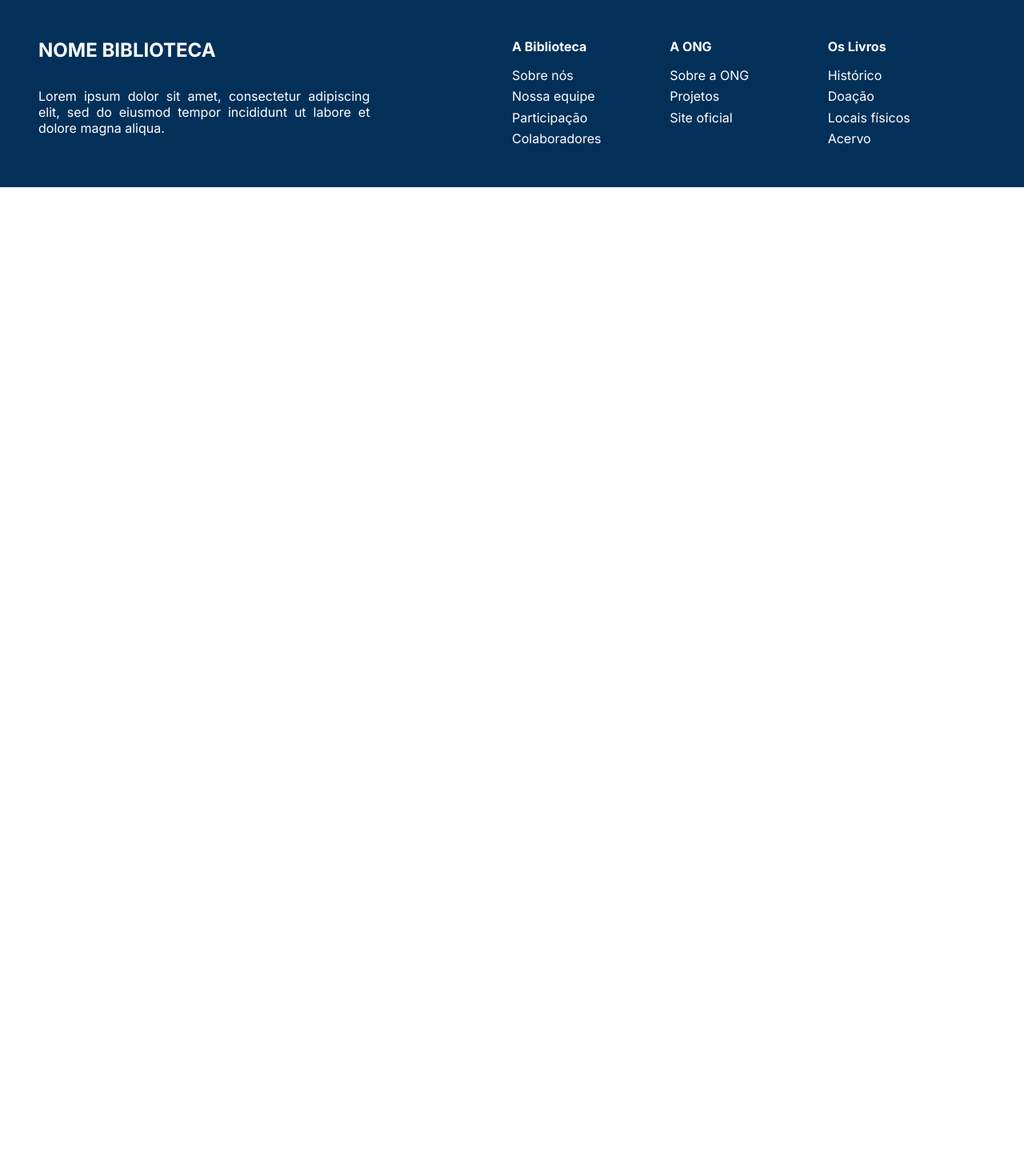
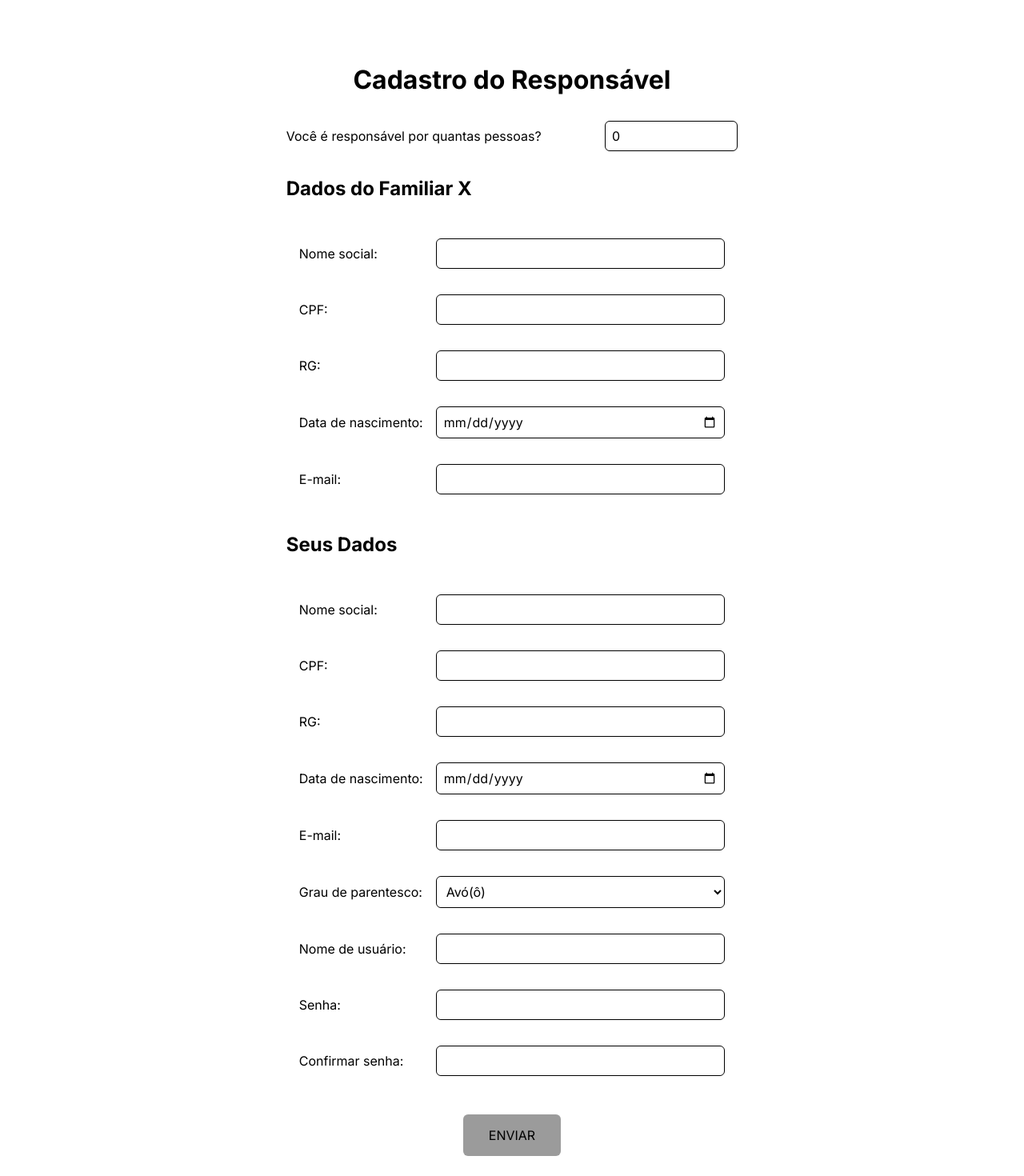
Before and after one commit to ViniRech/sistema-biblioteca-vue, a Vue app: page /signup/guardian in a window 1280 px wide. Shown: the top 1470 px of the page at 80% size. Before the commit the page ends 800 px from the top, so only its background shows below. Built offline with nearby package versions, Linux system fonts and the light colour scheme.

Commit message:
GuardianSignup.vue creation

```diff
--- a/src/router/index.js
+++ b/src/router/index.js
@@ -3,6 +3,7 @@ import HomeView from '../views/HomeView.vue';
 import LoginView from '../views/LoginView.vue';
 import SignupView from '../views/SignupView.vue';
 import FamilyMemberSingup from '../views/FamilyMemberSingup.vue';
+import GuardianSignup from '../views/GuardianSignup.vue';
 
 const router = createRouter({
   history: createWebHistory(import.meta.env.BASE_URL),
@@ -27,6 +28,11 @@ const router = createRouter({
       name: 'family-member',
       component: FamilyMemberSingup,
     },
+    {
+      path: '/signup/guardian',
+      name: 'guardian',
+      component: GuardianSignup,
+    },
   ],
 });
 
--- /dev/null
+++ b/src/views/GuardianSignup.vue
@@ -0,0 +1,175 @@
+<script setup>
+import { ref, reactive } from 'vue';
+
+const numberFamilyMember = ref(0);
+const confirmPassword = ref('');
+const kinshipOptions = ref([
+    'Avó(ô)', 'Esposa(o)', 'Filha(o)', 'Irmã(ão)', 'Madastra', 'Mãe',
+    'Padastro', 'Pai', 'Prima(o)', 'Sobrinha(o)', 'Tia(o)',
+]);
+
+const familyMember = reactive({
+    socialName: '',
+    cpf: '',
+    rg: '',
+    dateOfBirth: '',
+    email: '',
+});
+
+const guardian = reactive({
+    socialName: '',
+    cpf: '',
+    rg: '',
+    dateOfBirth: '',
+    email: '',
+    kinship: '',
+    userName: '',
+    password: '',
+});
+
+
+</script>
+
+<template>
+    <main class="guardian-form-page">
+        <h1>Cadastro do Responsável</h1>
+
+        <section class="number-people">
+            <label for="number-people">Você é responsável por quantas pessoas?</label>
+            <input type="number" name="number-people" id="number-people" min="1" max="30" v-model="numberFamilyMember">
+            <!-- Para criar uma variável para cada membro da família se deve colocar o familyMember dentro de uma array? -->
+        </section>
+
+        <section class="form-section">
+            <h2>Dados do Familiar X</h2>
+            <form class="form">
+                <div>
+                    <label for="family-member-social-name">Nome social:</label>
+                    <input type="text" name="family-member-social-name" id="family-member-social-name" v-model="familyMember.name">
+                </div>
+                <div>
+                    <label for="family-member-cpf">CPF:</label>
+                    <input type="text" name="family-member-cpf" id="family-member-cpf" v-model="familyMember.cpf">
+                </div>
+                <div>
+                    <label for="family-member-rg">RG:</label>
+                    <input type="text" name="family-member-rg" id="family-member-rg" v-model="familyMember.rg">
+                </div>
+                <div>
+                    <label for="family-member-date-of-birth">Data de nascimento:</label>
+                    <input type="date" name="family-member-date-of-birth" id="family-member-date-of-birth" v-model="familyMember.dateOfBirth">
+                </div>
+                <div>
+                    <label for="family-member-email">E-mail:</label>
+                    <input type="email" name="family-member-email" id="family-member-email" v-model="familyMember.email">
+                </div>
+            </form>
+        </section>
+
+        <section class="form-section">
+            <h2>Seus Dados</h2>
+            <form class="form">
+                <div>
+                    <label for="guardian-social-name">Nome social:</label>
+                    <input type="text" name="guardian-social-name" id="guardian-social-name" v-model="guardian.name">
+                </div>
+                <div>
+                    <label for="guardian-cpf">CPF:</label>
+                    <input type="text" name="guardian-cpf" id="guardian-cpf" v-model="guardian.cpf">
+                </div>
+                <div>
+                    <label for="guardian-rg">RG:</label>
+                    <input type="text" name="guardian-rg" id="guardian-rg" v-model="guardian.rg">
+                </div>
+                <div>
+                    <label for="guardian-date-of-birth">Data de nascimento:</label>
+                    <input type="date" name="guardian-date-of-birth" id="guardian-date-of-birth" v-model="guardian.dateOfBirth">
+                </div>
+                <div>
+                    <label for="guardian-email">E-mail:</label>
+                    <input type="email" name="guardian-email" id="guardian-email" v-model="guardian.email">
+                </div>
+                <div>
+                    <label for="guardian-kinship">Grau de parentesco:</label>
+                    <select name="guardian-kinship" id="guardian-kinship">
+                        <option v-for="(kinship, index) in kinshipOptions" :key="index" :value="index">{{ kinship }}</option>
+                    </select>
+                </div>
+                <div>
+                    <label for="guardian-user-name">Nome de usuário:</label>
+                    <input type="text" name="guardian-user-name" id="guardian-user-name" v-model="guardian.userName">
+                </div>
+                <div>
+                    <label for="guardian-password">Senha:</label>
+                    <input type="password" name="guardian-password" id="guardian-password" v-model="guardian.password">
+                </div>
+                <div>
+                    <label for="guardian-confirm-password">Confirmar senha:</label>
+                    <input type="password" name="guardian-confirm-password" id="guardian-confirm-password" v-model="confirmPassword">
+                </div>
+            </form>
+        </section>
+
+        <button class="btn">ENVIAR</button>
+    </main>
+</template>
+
+<style scoped>
+    .guardian-form-page {
+        display: grid;
+        row-gap: 2rem;
+        justify-content: center;
+        justify-items: center;
+        padding: 5rem 1rem;
+    }
+
+    .guardian-form-page h1 {
+        text-align: center;
+    }
+
+    .number-people {
+        display: grid;
+        grid-template-columns: auto auto;
+        align-items: center;
+        width: 100%;
+    }
+
+    .form-section {
+        display: grid;
+        row-gap: 2rem;
+    }
+
+    .form div {
+        display: grid;
+        grid-template-columns: 3fr 7fr;
+        align-items: center;
+        column-gap: 1rem;
+        padding: 1rem;
+    }
+
+    .number-people input, .form div input, .form div select {
+        padding: .5rem;
+        background-color: var(--vt-c-transparent);
+        border: 1px solid var(--vt-c-black);
+        border-radius: 6px;
+        font-size: 1rem;
+    }
+
+    .btn {
+        background-color: var(--vt-c-dark-gray);
+        border: none;
+        border-radius: 6px;
+        padding: 1rem 2rem;
+        font-size: 1rem
+    }
+
+    .btn:hover {
+        color: var(--vt-c-white);
+        background-color: var(--vt-c-dark-blue);
+    }
+
+    .btn:active {
+        color: var(--vt-c-white);
+        background-color: var(--vt-c-black);
+    }
+</style>
--- a/src/views/SignupView.vue
+++ b/src/views/SignupView.vue
@@ -6,14 +6,16 @@
         <h2>Quem é você?</h2>
         <section class="box-select-user">
             <div>
-                <router-link to="/signup/family-member">
+                <router-link to="/signup/family-member" exact>
                     <h3>Familiar</h3>
                     <img src="../img/garoto.png" alt="Familiar">
                 </router-link>
             </div>
             <div>
-                <h3>Resposável</h3>
-                <img src="../img/pai-e-filho.png" alt="Responsável">
+                <router-link to="/signup/guardian" exact>
+                    <h3>Resposável</h3>
+                    <img src="../img/pai-e-filho.png" alt="Responsável">
+                </router-link>
             </div>
             <div>
                 <h3>Funcionário</h3>
```
